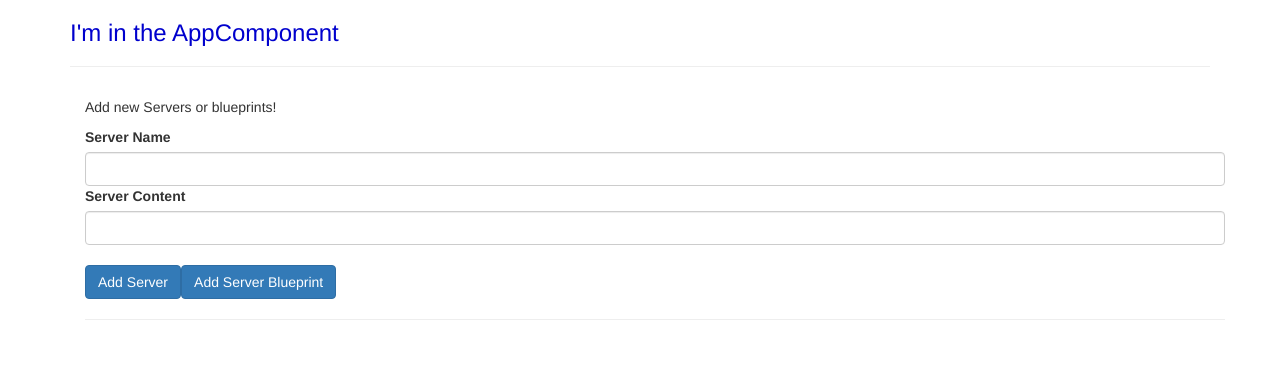
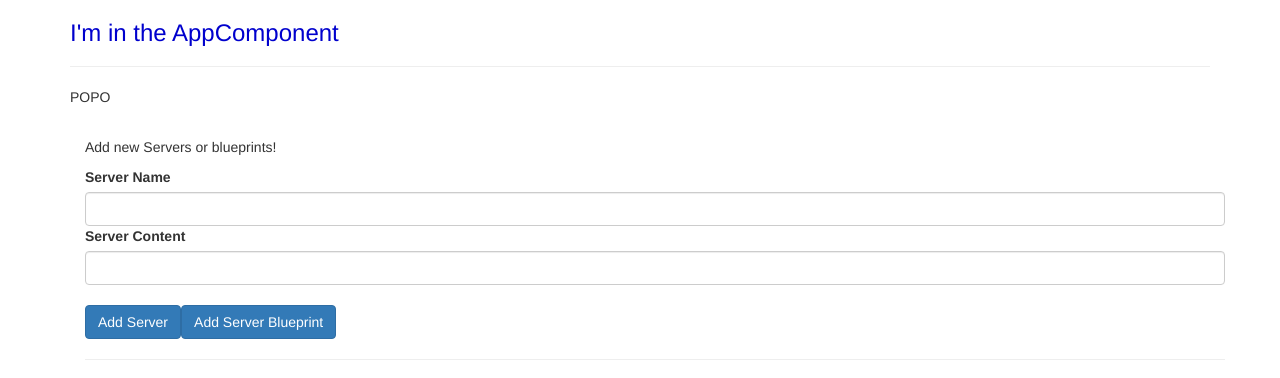
Before and after one commit to boudourm/hello-angular, an Angular app: page / in a window 1280 px wide. Shown: the top 378 px of the page. Built offline with nearby package versions, Linux system fonts and the light colour scheme.

Commit message:
Assisgning an ailas to cusutom event + Style encapsulation

```diff
--- a/src/app/app.component.html
+++ b/src/app/app.component.html
@@ -3,6 +3,7 @@
     <div class="col-xs-12">
       <h3>I'm in the AppComponent</h3>
       <hr>
+      <p>POPO</p>
       <app-databinding></app-databinding>
     </div>
   </div>
--- a/src/app/cockpit/cockpit.component.ts
+++ b/src/app/cockpit/cockpit.component.ts
@@ -8,7 +8,7 @@ import {Server} from "../databinding/server.model";
   styleUrls: ['./cockpit.component.css']
 })
 export class CockpitComponent implements OnInit {
-  @Output() serverCreated = new EventEmitter<Server>();
+  @Output('srvCreated') serverCreated = new EventEmitter<Server>();
   newServerName = '';
   newServerContent = '';
 
--- a/src/app/databinding/databinding.component.css
+++ b/src/app/databinding/databinding.component.css
@@ -1,7 +1,3 @@
 .container {
   margin-top: 30px;
 }
-
-p {
-  color: blue;
-}
--- a/src/app/databinding/databinding.component.html
+++ b/src/app/databinding/databinding.component.html
@@ -1,5 +1,5 @@
 <div class="container">
-  <app-cockpit (serverCreated)="onAddServer($event)"></app-cockpit>
+  <app-cockpit (srvCreated)="onAddServer($event)"></app-cockpit>
   <hr>
   <app-server-element *ngFor="let serverElement of serverElements" [srvElement]="serverElement"></app-server-element>
 </div>
--- a/src/app/databinding/databinding.component.ts
+++ b/src/app/databinding/databinding.component.ts
@@ -1,10 +1,11 @@
-import { Component, OnInit } from '@angular/core';
+import {Component, OnInit, ViewEncapsulation} from '@angular/core';
 import {Server} from "./server.model";
 
 @Component({
   selector: 'app-databinding',
   templateUrl: './databinding.component.html',
-  styleUrls: ['./databinding.component.css']
+  styleUrls: ['./databinding.component.css'],
+  encapsulation: ViewEncapsulation.Emulated // None, Shadowdom
 })
 export class DatabindingComponent implements OnInit {
   serverElements: Server[] = [];
--- a/src/app/server-element/server-element.component.css
+++ b/src/app/server-element/server-element.component.css
@@ -0,0 +1,3 @@
+p {
+  color: blue;
+}
```
